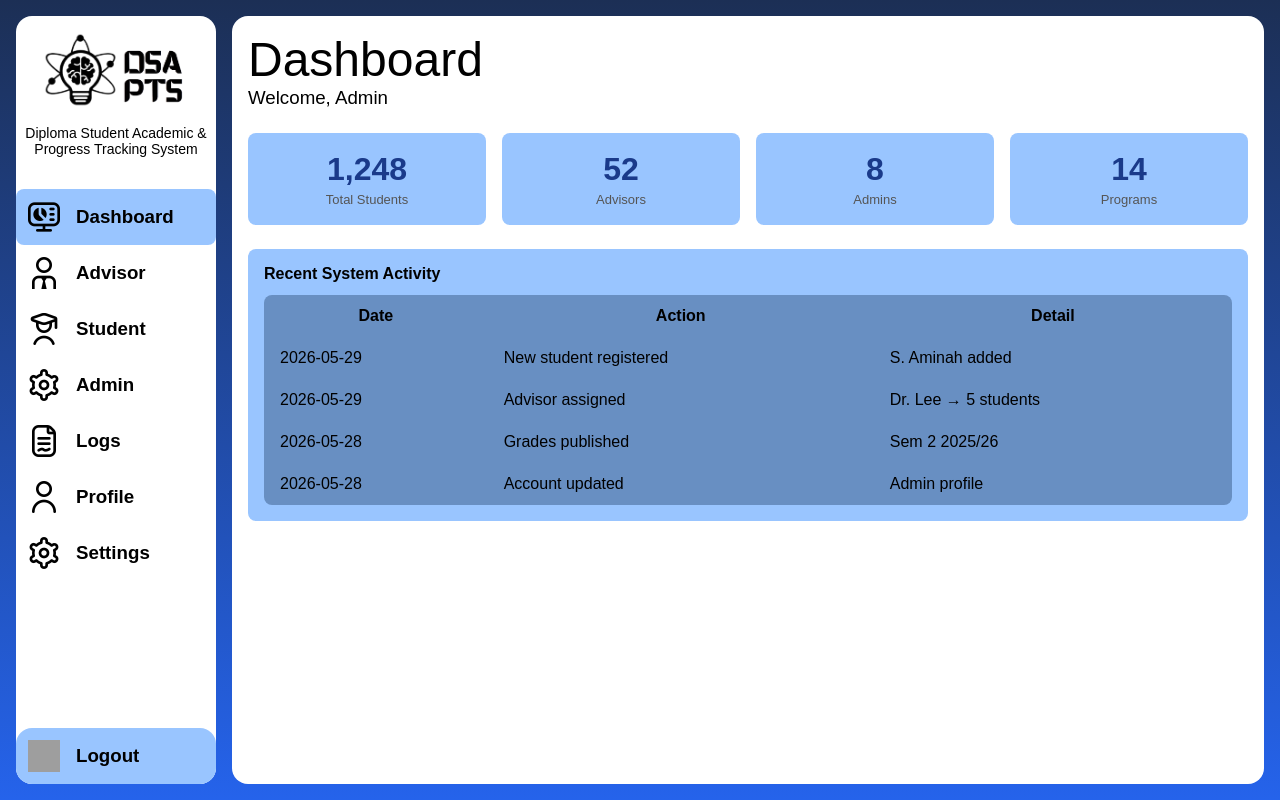
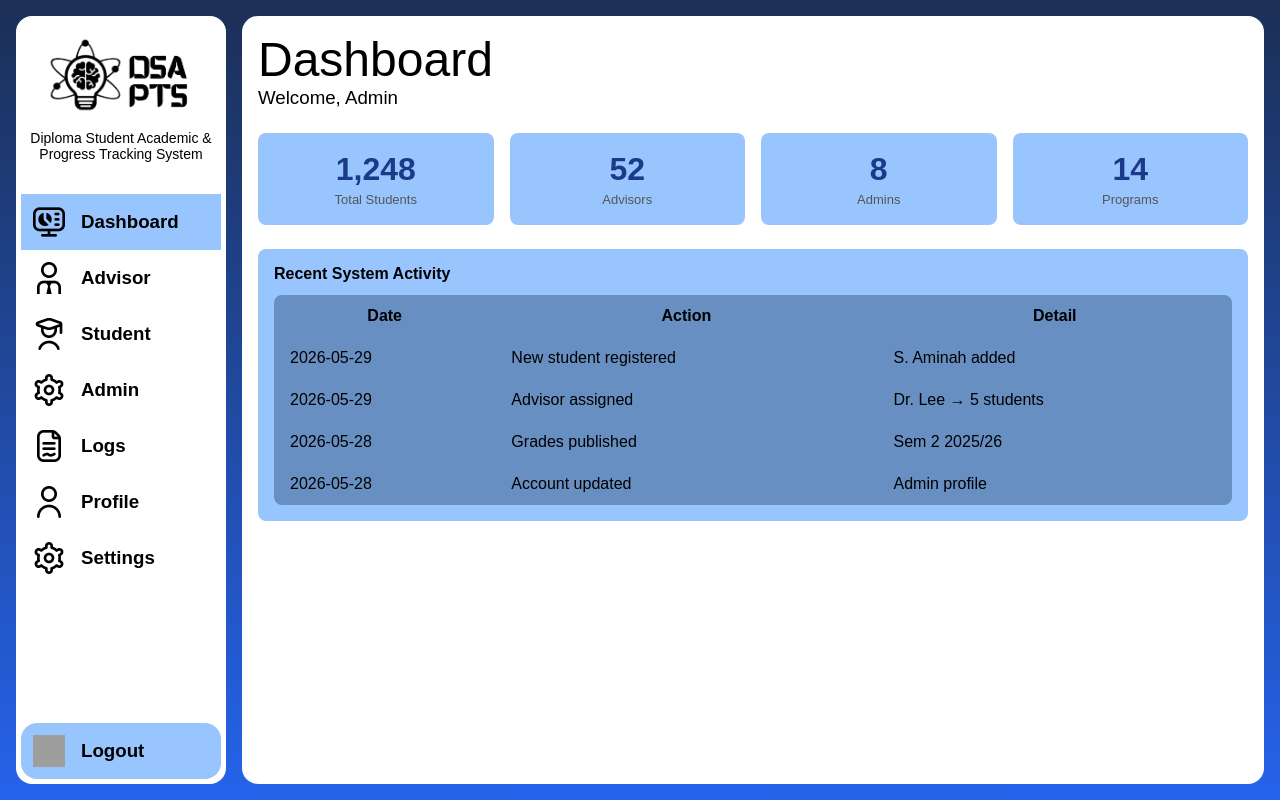
Before and after one commit to tehhh-o/workshop_DSAPTS, a PHP site: page /template/dashboard-dev.php in a window 1280 px wide. Run offline with PHP 8.4, Linux system fonts and the light colour scheme; grey boxes are pictures that could not be loaded.

Commit message:
Update layout.css

```diff
--- a/style/layout.css
+++ b/style/layout.css
@@ -38,6 +38,7 @@
     flex: 0.15;
     margin-right: 0;
     align-items: center;
+    padding: 5px;
 }
 
 .sidebar-logo {
@@ -73,9 +74,10 @@
     margin: 0 0 0 16px;
 }
 
+.sidebar-nav:hover,
 .sidebar-nav-active {
     background-color: #99c5ff;
-    border-radius: 8px;
+    transition: 0.2s ease;
 }
 
 .sidebar-logout {
```
